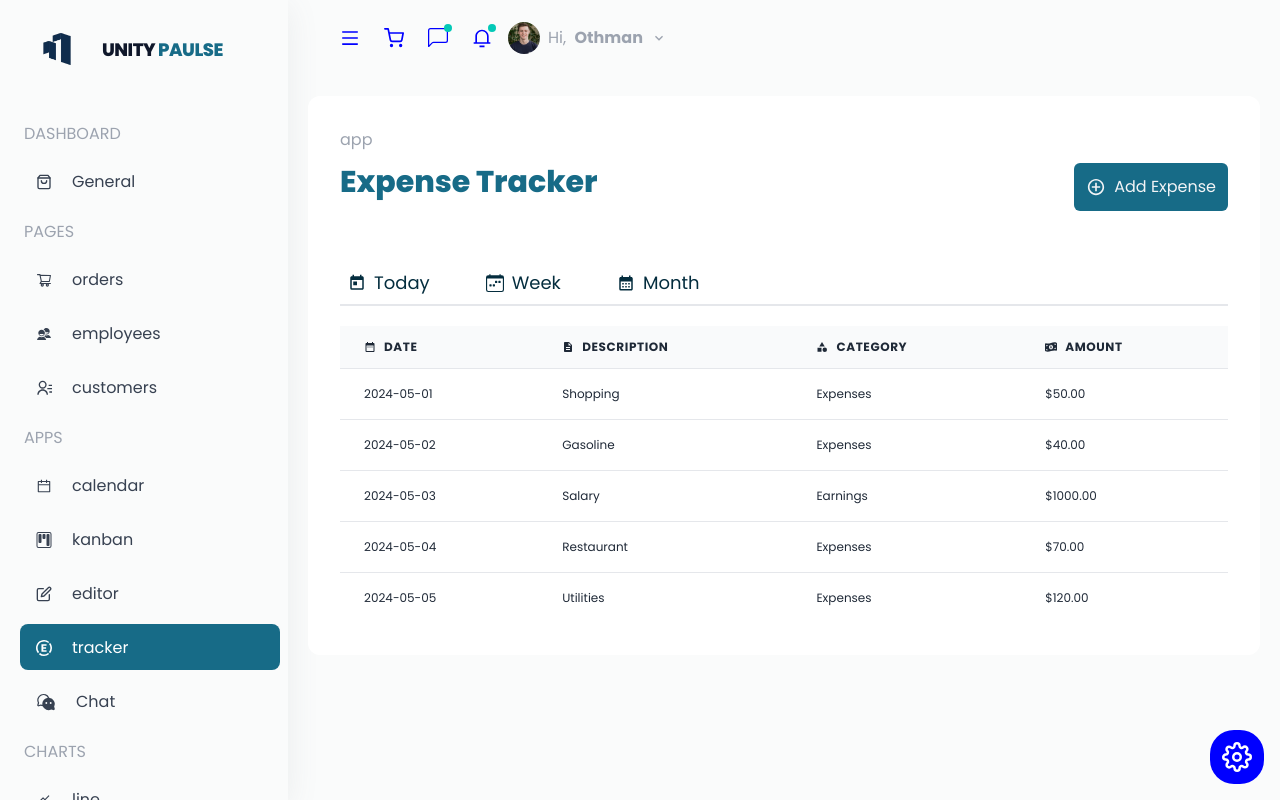
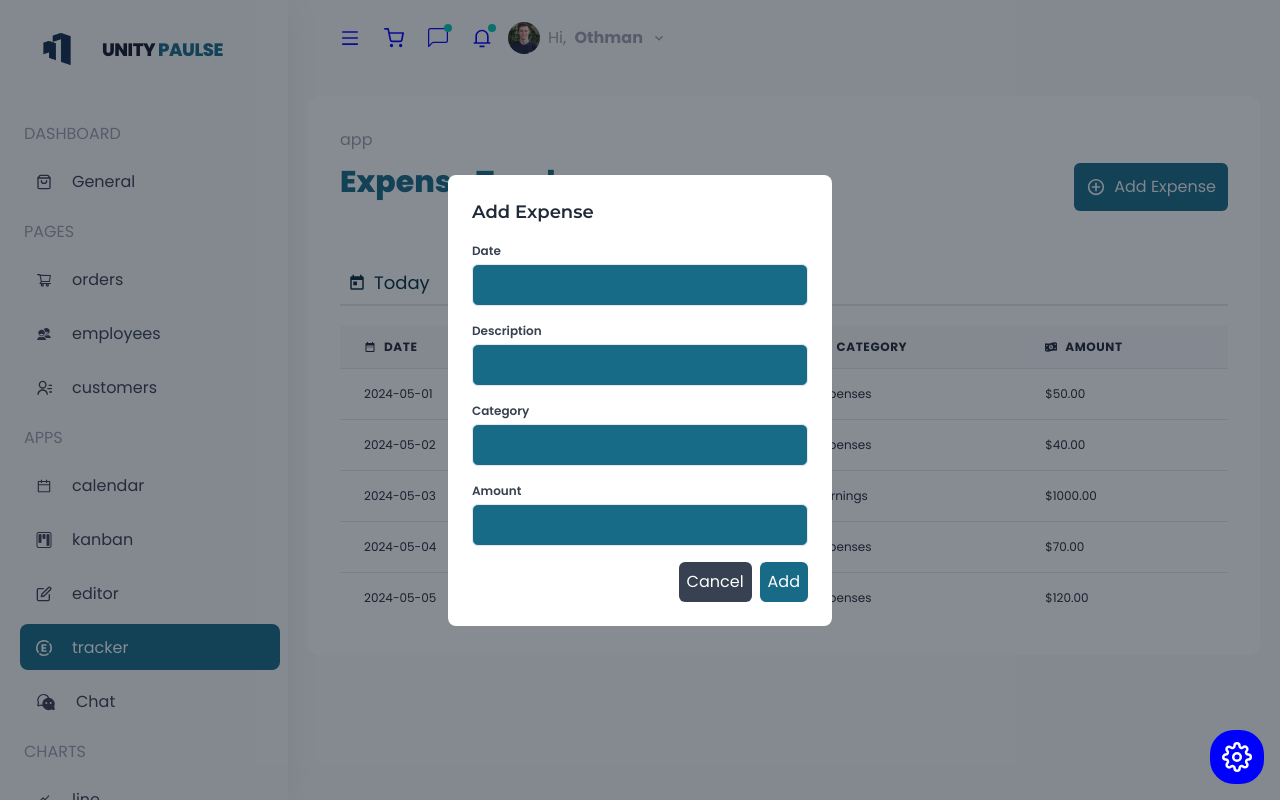
Before and after one commit to OthmanGh/UNITEYPULSE, a React (Vite) app in the folder frontend/: page /dashboard/tracker in a window 1280 px wide. Both pictures are taken after a click on the button "Add Expense". Built offline with nearby package versions, Linux system fonts and the light colour scheme.

Commit message:
<Frontend> - Create popup to add expense

```diff
--- a/frontend/src/pages/Dashboard/pages/ExpenseTracker/ExpenseTracker.tsx
+++ b/frontend/src/pages/Dashboard/pages/ExpenseTracker/ExpenseTracker.tsx
@@ -6,12 +6,20 @@ import { tableExpenseData } from '../../../../constants';
 import { useState } from 'react';
 
 const ExpenseTracker = () => {
-  const [active, setActive] = useState(true);
+  const [showPopup, setShowPopup] = useState(false);
+
+  const handleAddExpense = () => {
+    console.log('added');
+  };
+
   return (
     <section className={styles.dashboardSection}>
       <div className="flex flex-col  xs:flex-row items-center justify-between">
         <Header category="app" title="Expense Tracker" />
-        <button className="flex items-center gap-2 bg-secondary text-gray-100 p-3 rounded-md cursor-pointer hover:bg-dark transition-all duration-400">
+        <button
+          className="flex items-center gap-2 bg-secondary text-gray-100 p-3 rounded-md cursor-pointer hover:bg-dark transition-all duration-400"
+          onClick={() => setShowPopup(true)}
+        >
           <AddIcon className="text-xl" />
           Add Expense
         </button>
@@ -73,8 +81,58 @@ const ExpenseTracker = () => {
           </table>
         </div>
       </div>
+
+      {showPopup && <AddExpensePopup onAddExpense={handleAddExpense} setShowPopup={() => setShowPopup} />}
     </section>
   );
 };
 
+const AddExpensePopup = ({ setShowPopup, onAddExpense }: { setShowPopup: () => void; onAddExpense: () => void }) => {
+  return (
+    <div className="fixed inset-0 bg-gray-900 bg-opacity-50 flex items-center justify-center">
+      <div className="bg-white dark:bg-secondary-dark-bg p-6 rounded-lg w-96">
+        <h2 className="text-lg font-semibold mb-4">Add Expense</h2>
+        <form>
+          <div className="mb-4">
+            <label htmlFor="date" className="block text-sm  text-gray-700 dark:text-gray-200 font-semibold">
+              Date
+            </label>
+            <input type="text" id="date" name="date" className="mt-1 p-2 border rounded-md w-full bg-secondary text-white  focus:outline-none" />
+          </div>
+          <div className="mb-4">
+            <label htmlFor="description" className="block text-sm  text-gray-700 dark:text-gray-200 font-semibold">
+              Description
+            </label>
+            <input type="text" id="description" name="description" className="mt-1 p-2 border rounded-md w-full bg-secondary text-white focus:outline-none" />
+          </div>
+          <div className="mb-4">
+            <label htmlFor="category" className="block text-sm text-gray-700 dark:text-gray-200 font-semibold">
+              Category
+            </label>
+            <input type="text" id="category" name="category" className="mt-1 p-2 border rounded-md w-full bg-secondary text-white focus:outline-none" />
+          </div>
+          <div className="mb-4">
+            <label htmlFor="amount" className="block text-sm  text-gray-700 dark:text-gray-200 font-semibold">
+              Amount
+            </label>
+            <input type="text" id="amount" name="amount" className="mt-1 p-2 border rounded-md w-full bg-secondary text-white focus:outline-none" />
+          </div>
+          <div className="flex justify-end">
+            <button type="button" className="bg-gray-700 text-white p-2 rounded-md mr-2 hover:bg-gray-600" onClick={() => setShowPopup(false)}>
+              Cancel
+            </button>
+            <button
+              type="submit"
+              onClick={onAddExpense}
+              className="bg-secondary text-white p-2 rounded-md hover:bg-secondary hover:bg-opacity-80 transition-all duration-400"
+            >
+              Add
+            </button>
+          </div>
+        </form>
+      </div>
+    </div>
+  );
+};
+
 export default ExpenseTracker;
```
